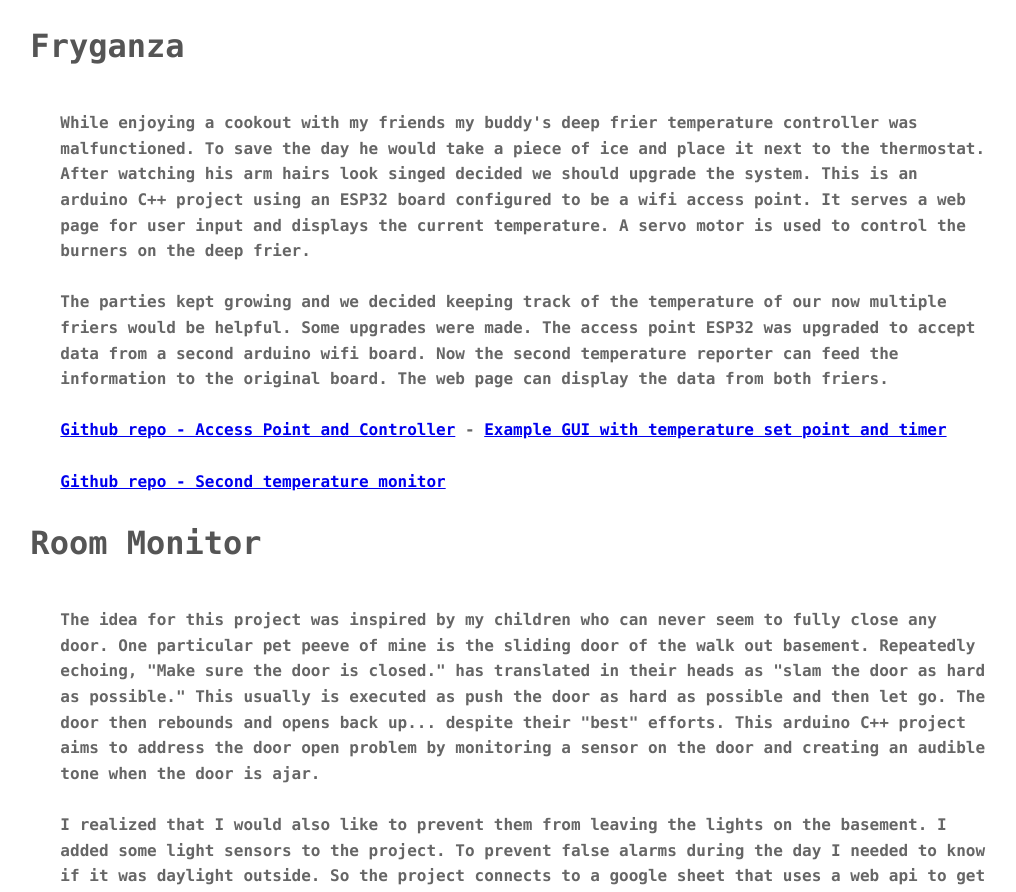
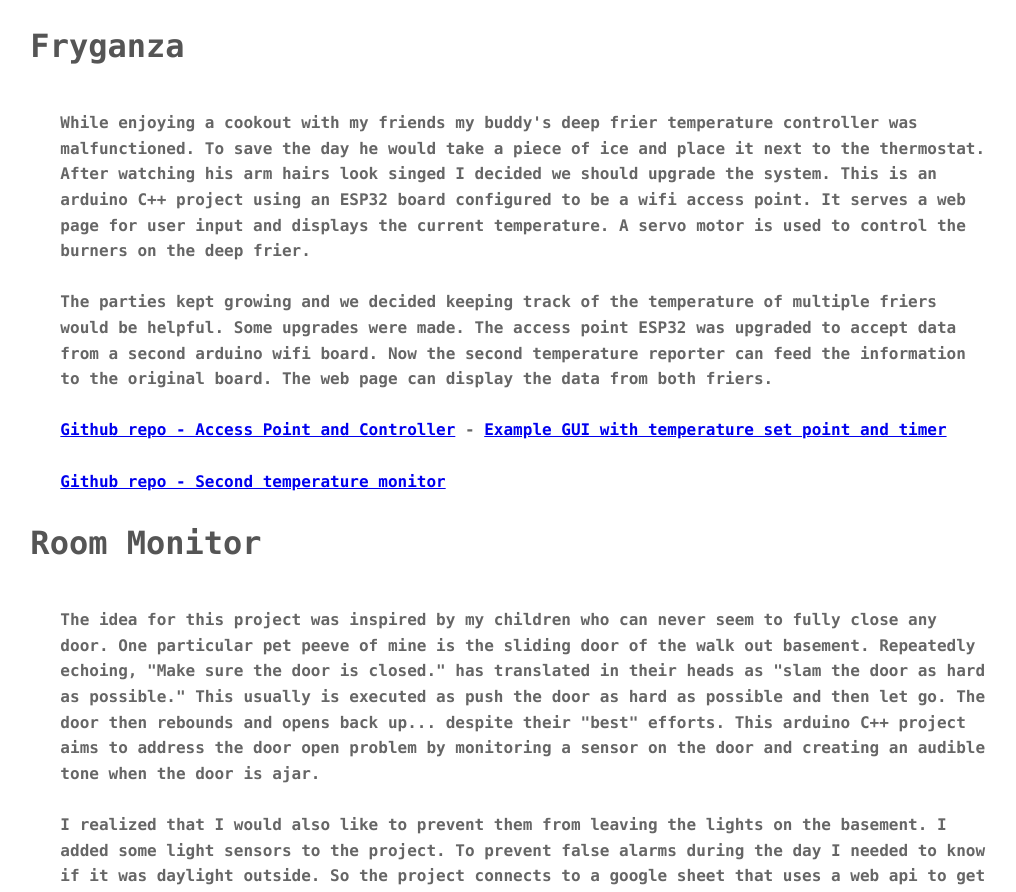
Before and after one commit to JonShibata/about-me, a plain HTML site: page main/projects.html in a window 1280 px wide. Shown: the part 866-1758 px from the top of the page, without its empty margins (128-1144 px from the left). Drawn offline with Linux system fonts and the light colour scheme.

Commit message:
edits of projects.html for readability

```diff
--- a/main/projects.html
+++ b/main/projects.html
@@ -71,10 +71,10 @@
             <p class="main-text">
                 While enjoying a cookout with my friends my buddy's deep frier temperature controller was malfunctioned.
                 To save the day he would take a piece of ice and place it next to the thermostat. After watching his arm
-                hairs look singed decided we should upgrade the system. This is an arduino C++ project using an ESP32
+                hairs look singed I decided we should upgrade the system. This is an arduino C++ project using an ESP32
                 board configured to be a wifi access point. It serves a web page for user input and displays the current
                 temperature. A servo motor is used to control the burners on the deep frier. <br><br>
-                The parties kept growing and we decided keeping track of the temperature of our now multiple friers
+                The parties kept growing and we decided keeping track of the temperature of multiple friers
                 would be helpful. Some upgrades were made. The access point ESP32 was upgraded to accept data from a
                 second arduino wifi board. Now the second temperature reporter can feed the information to the original
                 board. The web page can display the data from both friers. <br><br>
```
